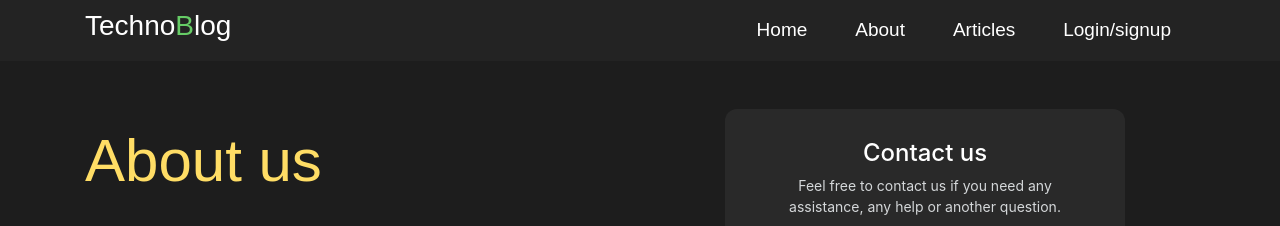
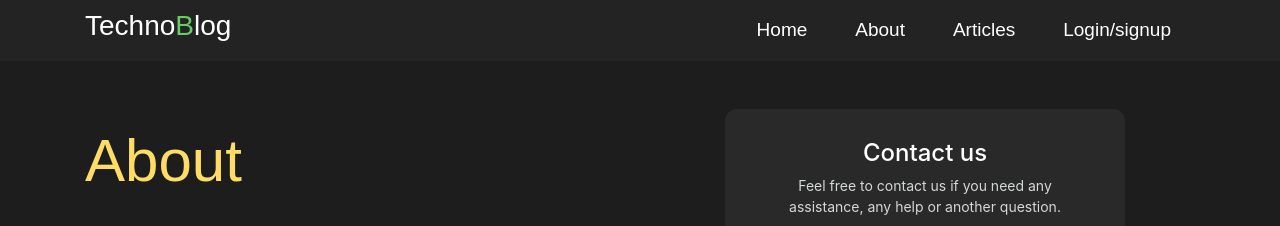
Before and after one commit to thisisgokul/Techno, a plain HTML site: page about.html in a window 1280 px wide. Shown: the top 226 px of the page. Drawn offline with nearby package versions, Linux system fonts and the light colour scheme; a web font is replaced by a local one.

Commit message:
Update about.html

```diff
--- a/about.html
+++ b/about.html
@@ -40,7 +40,7 @@
     <div class="container">
       <div class="row mt-4">
         <div class="col-lg-6 col-sm-12  mt-4">
-          <h5 class="heading mt-3">About us</h5>
+          <h5 class="heading mt-3">About</h5>
           <br>
           <p class="subhead text-white">Our mission is to empower you with the insight needed to understand and shape
             our world. We take you on a journey from curiosity to understanding, adding context and clarity to the
```
